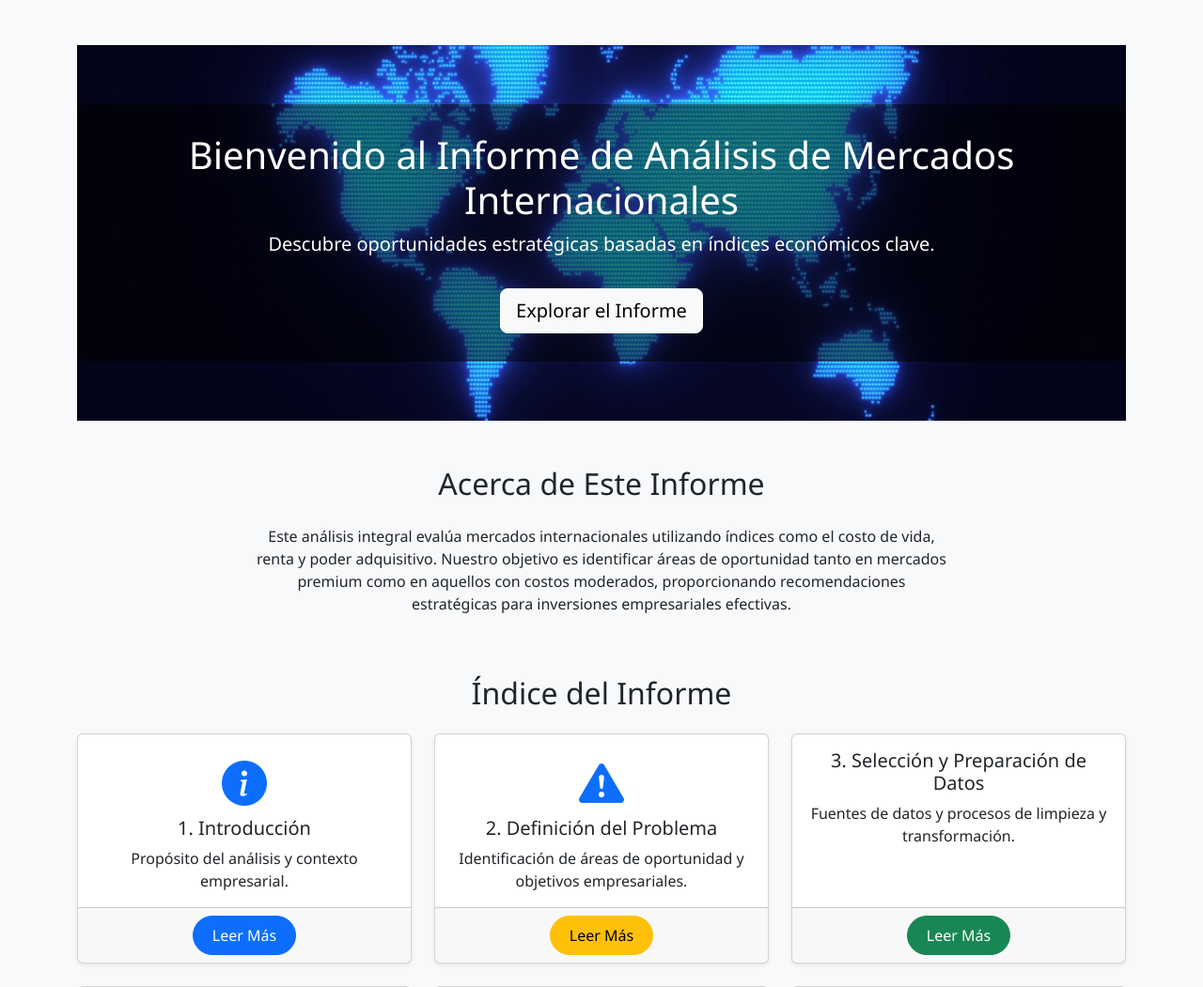
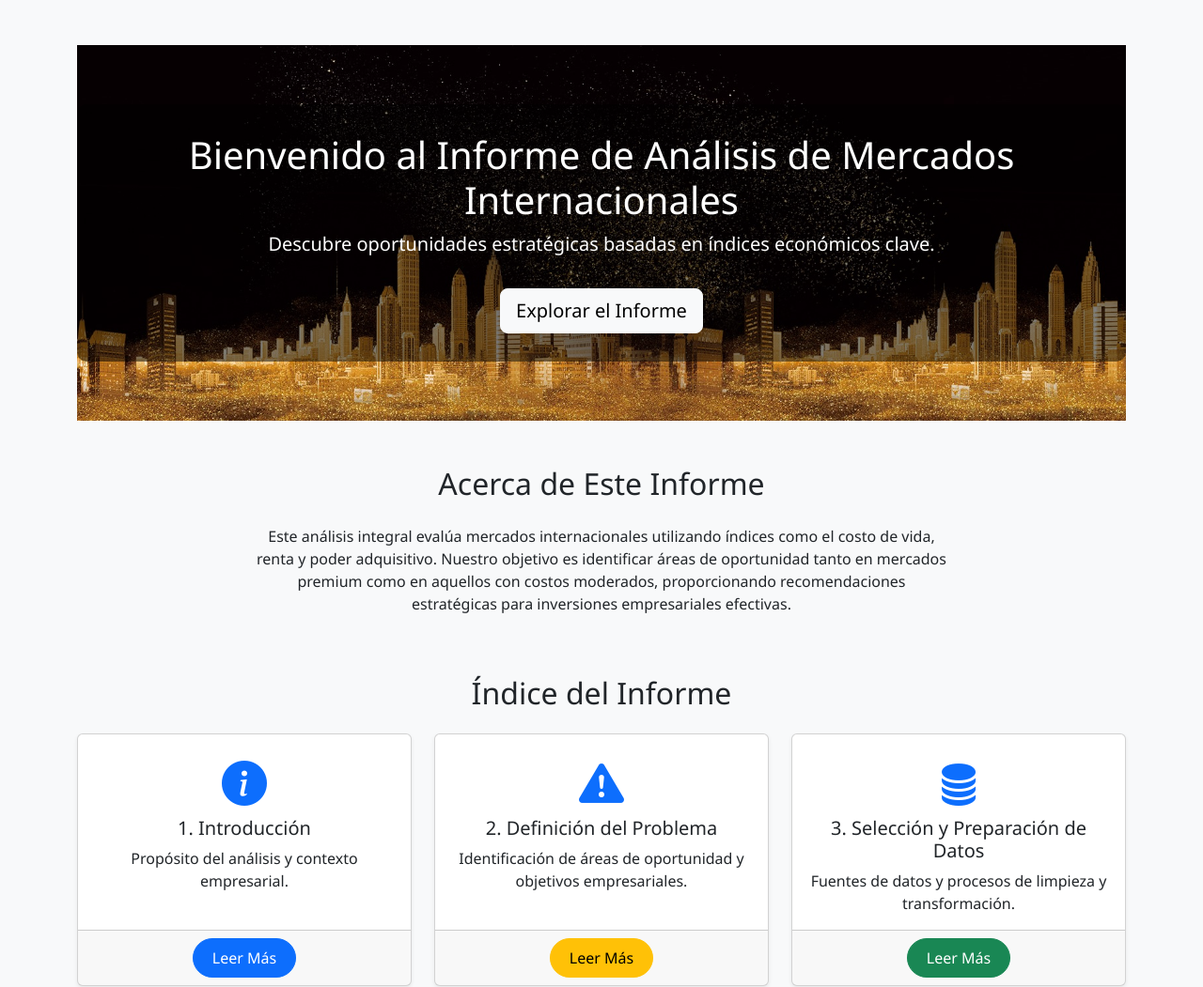
Before and after one commit to Valentinhp/PAGINA_ANALISIS, a FastAPI app: page / in a window 1280 px wide; the page is wider, and only the part inside the window is pictured. Shown: the part 100-1151 px from the top of that part at 94% size. Run offline with FastAPI, Linux system fonts and the light colour scheme.

Commit message:
Ultimos Ajustes: Actualización de plantillas y nuevos archivos estáticos

```diff
--- a/templates/index.html
+++ b/templates/index.html
@@ -2,7 +2,6 @@
 {% extends "base.html" %}
 
 {% block title %}Inicio - Informe de Análisis de Mercados Internacionales{% endblock %}
-
 
 {% block content %}
 <!-- Hero Section -->
@@ -60,7 +59,8 @@
         <div class="col-md-4">
             <div class="card h-100 shadow-sm">
                 <div class="card-body text-center">
-                    <i class="bi bi-data card-icon"></i>
+                    <!-- Aquí se cambió el ícono a uno válido de Bootstrap Icons -->
+                    <i class="bi bi-database-fill card-icon"></i>
                     <h5 class="card-title">3. Selección y Preparación de Datos</h5>
                     <p class="card-text">Fuentes de datos y procesos de limpieza y transformación.</p>
                 </div>
```
Also changed, not shown: static/hero-background.jpg (added), static/img/hero-background.jpg.
